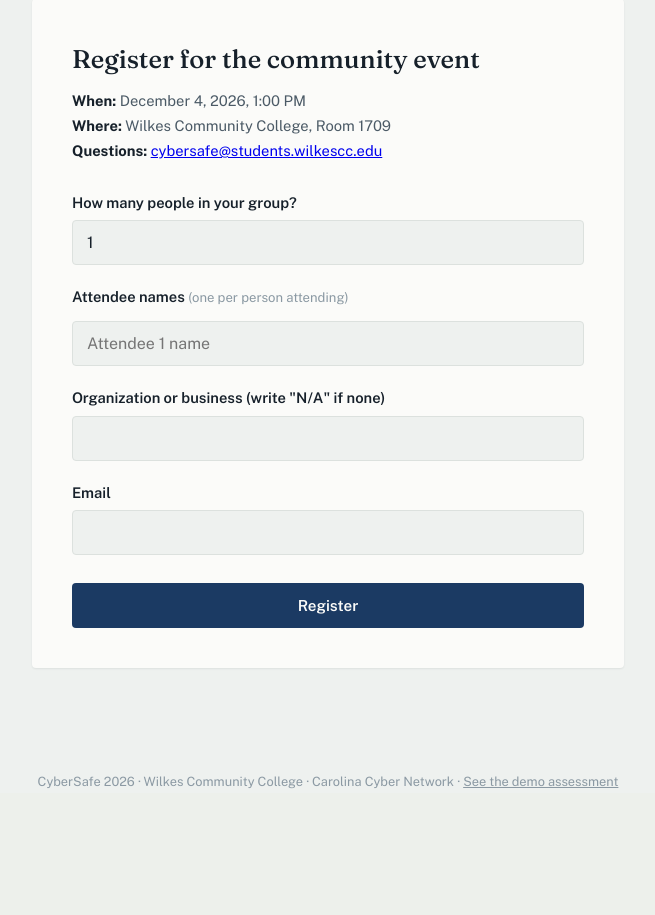
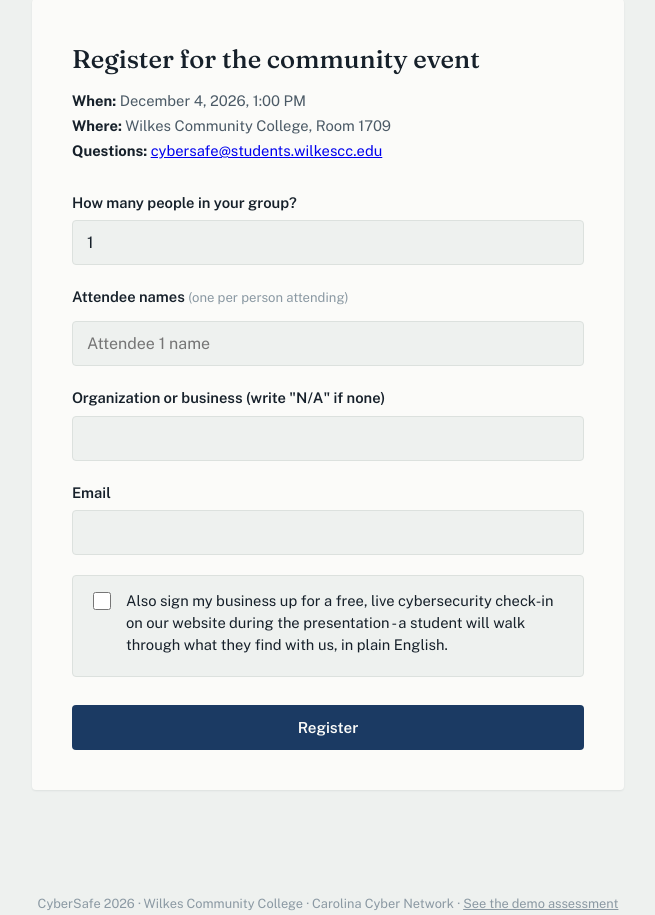
Before and after one commit to Grimjar-Bloodbeard/cybersafe2026, a FastAPI app: page /register in a window 1280 px wide. Shown: the part 131-1046 px from the top of the page, without its empty margins (312-967 px from the left). Before the commit the page ends 920 px from the top, so only its background shows below. Run offline with FastAPI, Linux system fonts and the light colour scheme; some libraries are stand-ins or nearby versions.

Commit message:
Add a registration opt-in for a live cybersecurity assessment
Meeting action item, 2026-09-15: businesses attending can now opt in
to a live, in-person check of their own website during the
presentation itself - separate from the future real scan-admin tool
(PLAN.md Section 7), this only captures intent at RSVP time.

New wants_live_assessment column (migration applied and verified
against the live database - the one existing real registration
correctly backfilled to False, no data loss), checkbox on the
registration form, 2 new tests proving both the default-False and
explicit-True paths.

```diff
--- a/backend/app/main.py
+++ b/backend/app/main.py
@@ -71,6 +71,7 @@ class RegistrationRequest(BaseModel):
     attendee_names: list[str] = Field(min_length=1)
     organization: str = Field(min_length=1, max_length=200)
     email: EmailStr
+    wants_live_assessment: bool = False
     hp_website: str = Field(default="", max_length=200)  # honeypot - real users never fill this
 
     @model_validator(mode="after")
@@ -105,6 +106,7 @@ def submit_registration(
             attendee_names=json.dumps(registration.attendee_names),
             organization=registration.organization,
             email=registration.email,
+            wants_live_assessment=registration.wants_live_assessment,
             submitted_at=datetime.now(timezone.utc).isoformat(),
         )
     )
--- a/backend/app/templates/register.html
+++ b/backend/app/templates/register.html
@@ -38,6 +38,24 @@
     color: var(--ink);
   }
   input:focus-visible { outline: 2px solid var(--ccn-orange); outline-offset: 1px; }
+
+  .checkbox-field {
+    display: flex;
+    gap: 12px;
+    align-items: flex-start;
+    padding: 14px 16px;
+    background: var(--mist);
+    border: 1px solid var(--rule);
+    border-radius: 4px;
+  }
+  .checkbox-field input[type="checkbox"] {
+    width: 18px;
+    height: 18px;
+    margin-top: 2px;
+    accent-color: var(--ccn-orange);
+    flex-shrink: 0;
+  }
+  .checkbox-field label { font-weight: 400; font-size: 0.92rem; line-height: 1.5; }
 
   @media (max-width: 480px) {
     main { padding: 0 16px 60px; margin-top: 24px; }
@@ -106,6 +124,13 @@
           <input type="email" id="email" required>
         </div>
 
+        <div class="field checkbox-field">
+          <input type="checkbox" id="wants-live-assessment">
+          <label for="wants-live-assessment">Also sign my business up for a free, live
+            cybersecurity check-in on our website during the presentation - a student
+            will walk through what they find with us, in plain English.</label>
+        </div>
+
         <p class="error-text" id="error-text"></p>
 
         <button class="run" type="submit">Register</button>
@@ -168,6 +193,7 @@ $("register-form").addEventListener("submit", async (e) => {
         organization: $("organization").value.trim(),
         hp_website: $("hp-website").value,
         email: $("email").value.trim(),
+        wants_live_assessment: $("wants-live-assessment").checked,
       }),
     });
     const data = await resp.json();
```
Also changed, not shown: backend/app/db/models.py (+6 -1 lines), backend/migrations/versions/182d2599c669_add_wants_live_assessment_to_event_.py (added, +40 -0 lines), backend/tests/test_rate_limit.py (+17 -0 lines).
